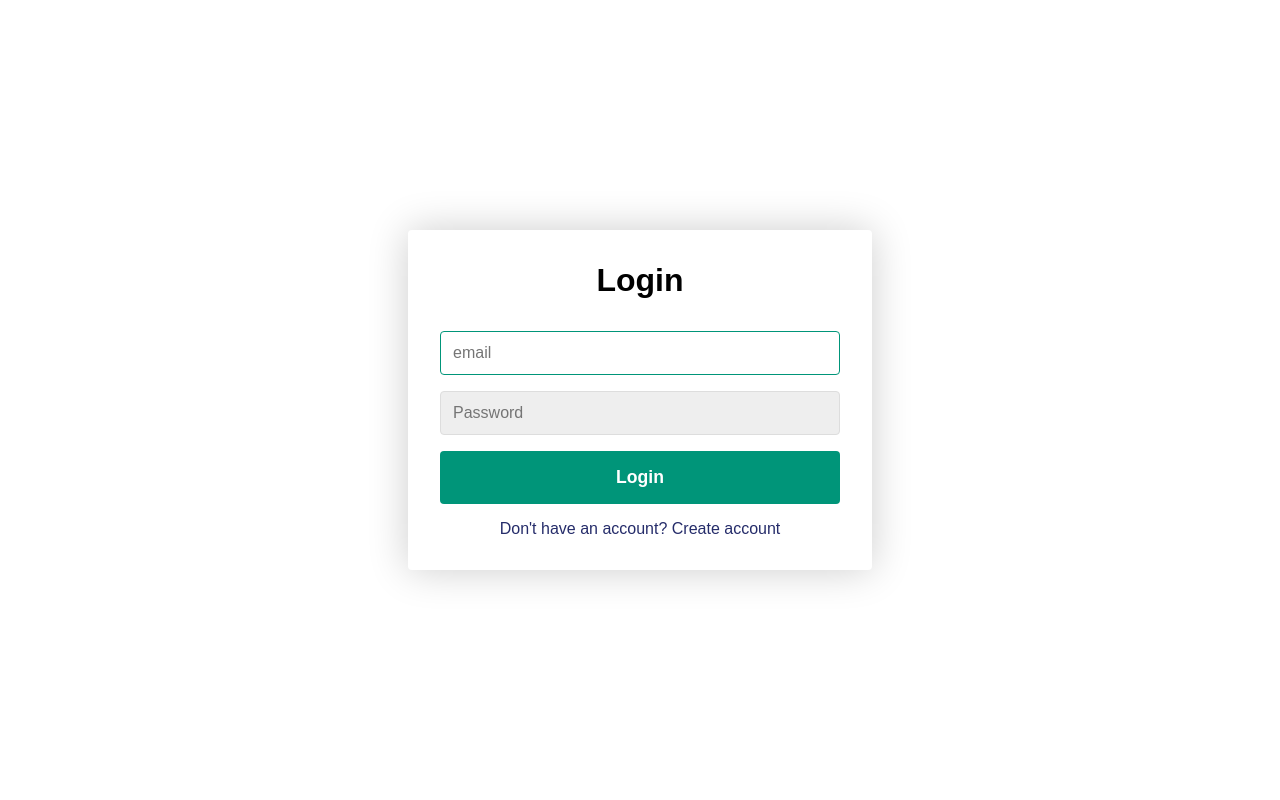
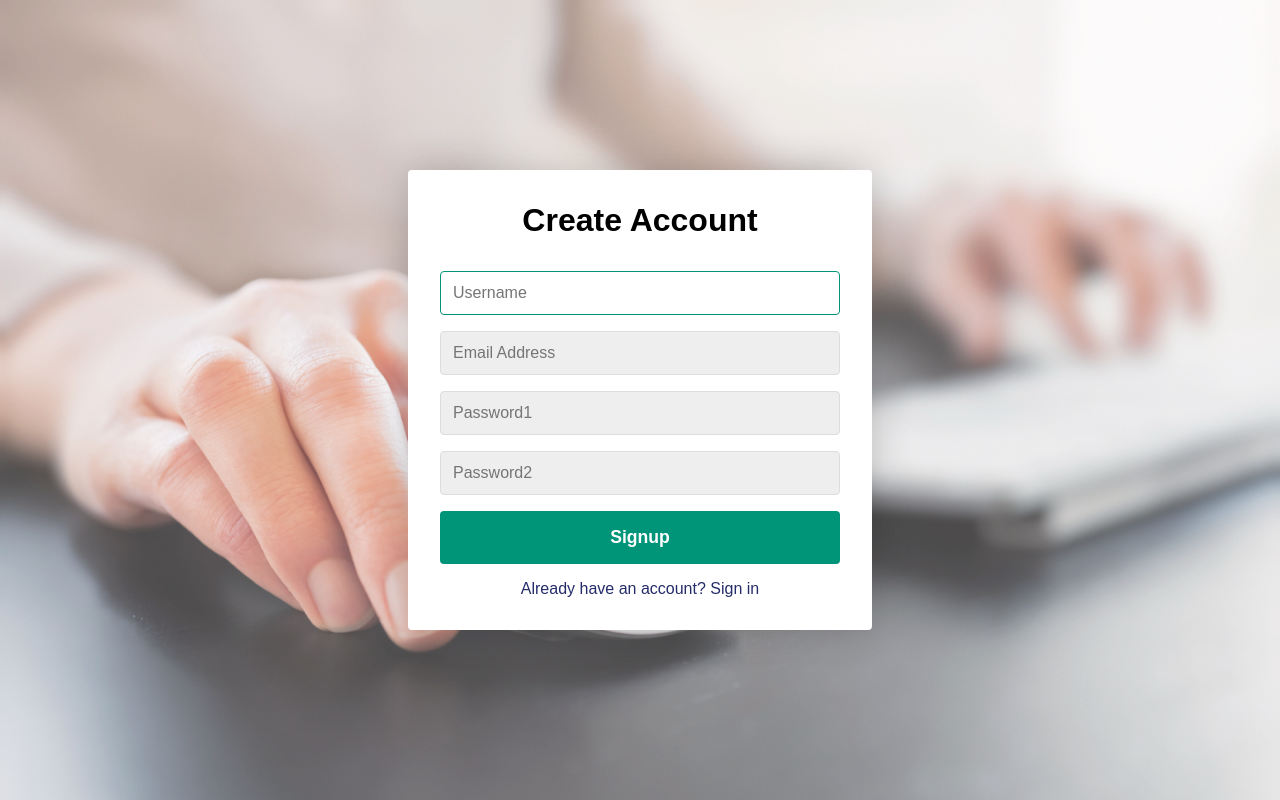
Before and after one commit to riyanhax/Logb, a Flask app: page /signup in a window 1280 px wide. Run offline with Flask 2, Linux system fonts and the light colour scheme.

Commit message:
update code

```diff
--- a/app/model.py
+++ b/app/model.py
@@ -30,7 +30,8 @@ class User(db.Model):
             "verification": self.verification,
             "first_name": self.first_name,
             "last_name": self.last_name,
-            "role_id": self.role_id
+            "role_id": self.role_id,
+            "user_name": self.user_name
         }
 
 class Code(db.Model):
--- a/app/static/css/main.css
+++ b/app/static/css/main.css
@@ -12,8 +12,8 @@ body {
     align-items: center;
     justify-content: center;
     font-size: 18px;
-    /* background: url(./background.jpg);
-    background-size: cover; */
+    background: url(./backgroud.png);
+    background-size: cover;
 }
 
 .container {
--- a/app/static/js/main.js
+++ b/app/static/js/main.js
@@ -110,7 +110,6 @@
 //     }
 // };
 
-
 function setFormMessage(formElement, type, message) {
     const messageElement = formElement.querySelector(".form__message");
 
@@ -129,133 +128,7 @@ function clearInputError(inputElement) {
     inputElement.parentElement.querySelector(".form__input-error-message").textContent = "";
 }
 
-async function postData(url = '', data = {}) {
-    // Default options are marked with *
-    // url = baseUrl+url;
-    const response = await fetch(url, {
-      method: 'POST',
-      mode: 'cors',
-      cache: 'no-cache',
-      credentials: 'same-origin',
-      headers: {
-          'Content-Type': 'application/json'
-    },
-      redirect: 'follow',
-      referrerPolicy: 'no-referrer',
-      body: JSON.stringify(data)
-    });
-    return response;
-}
 document.addEventListener("DOMContentLoaded", () => {
-    const loginForm = document.querySelector("#login");
-    const createAccountForm = document.querySelector("#createAccount");
-    const profileForm = document.querySelector("#profile");
-    const verifyForm = document.querySelector("#verify");
-
-    document.querySelector("#linkCreateAccount").addEventListener("click", e => {
-        e.preventDefault();
-        loginForm.classList.add("form--hidden");
-        createAccountForm.classList.remove("form--hidden");
-    });
-
-    document.querySelector("#linkLogin").addEventListener("click", e => {
-        e.preventDefault();
-        loginForm.classList.remove("form--hidden");
-        createAccountForm.classList.add("form--hidden");
-    });
-
-    createAccountForm.addEventListener("submit", e => {
-        e.preventDefault();
-
-        let payload = {
-            email: document.getElementById("email-signup").value,
-            password1: document.getElementById("password1-signup").value,
-            password2: document.getElementById("password2-signup").value,
-            user_name: document.getElementById("username-signup").value,
-        }
-
-        postData("api/user/register", payload)
-        .then((response)=> {
-            if (!response.ok){
-                let err = new Error(response.status)
-                err.response = response.json()
-                err.status = response.status
-                throw err
-            }
-            alert("register success");
-            loginForm.classList.remove("form--hidden");
-            createAccountForm.classList.add("form--hidden");
-        })
-        .catch((error) => {
-            alert(error.response.message);
-        });
-    })
-
-    loginForm.addEventListener("submit", e => {
-        e.preventDefault();
-        let payload = {
-            email: document.getElementById("email-login").value,
-            password1: document.getElementById("password-login").value,
-        }
-
-        postData("auth/login", payload)
-        .then((response)=> {
-            if (!response.ok){
-                let err = new Error(response.status)
-                err.response = response.json()
-                err.status = response.status
-                throw err
-            }
-
-            loginForm.classList.add("form--hidden");
-            verifyForm.classList.remove("form--hidden");
-        }
-        )
-        .catch((error) => {
-            alert("Invalid email or password format");
-        });
-    });
-
-    verifyForm.addEventListener("submit", e => {
-        e.preventDefault();
-
-        let payload = {
-            password: document.getElementById("input-verify").value
-        };
-
-        postData("auth/verify", payload)
-        .then(response => {
-                if (!response.ok){
-                    let err = new Error(response.status)
-                    err.response = response.json()
-                    err.status = response.status
-                    throw err
-                }
-                let data = response.json();
-                // document.getElementById("user-name-title").innerHTML = "Welcome, \'' + data.user_name + '\' !";
-                document.getElementById("user-name-title").innerHTML = "Welcome!";
-                verifyForm.classList.add("form--hidden");
-                profileForm.classList.remove("form--hidden");
-            }
-        )
-        .catch((error) => {
-            alert(error.response.message);
-            // window.location.replace("/login");
-        });
-
-    });
-
-
-    profileForm.addEventListener("submit", e => {
-        e.preventDefault();
-        loginForm.classList.remove("form--hidden");
-        profileForm.classList.add("form--hidden");
-
-        document.getElementById("email-login").value = ''
-        document.getElementById("password-login").value = ''
-        document.getElementById("input-verify").value = ''
-    });
-
     document.querySelectorAll(".form__input").forEach(inputElement => {
         inputElement.addEventListener("blur", e => {
             if (e.target.id === "signupUsername" && e.target.value.length > 0 && e.target.value.length < 10) {
--- /dev/null
+++ b/app/static/js/signup.js
@@ -0,0 +1,34 @@
+document.addEventListener("DOMContentLoaded", () => {
+    const createAccountForm = document.querySelector("#createAccount");
+
+    document.querySelector("#linkLogin").addEventListener("click", e => {
+        e.preventDefault();
+
+        window.location.replace("/login")
+    });
+
+    createAccountForm.addEventListener("submit", e => {
+    e.preventDefault();
+    let payload = {
+        email: document.getElementById("email-signup").value,
+        password1: document.getElementById("password1-signup").value,
+        password2: document.getElementById("password2-signup").value,
+        user_name: document.getElementById("username-signup").value,
+    }
+
+    postData("api/user/register", payload)
+    .then((response)=> {
+        if (!response.ok){
+            let err = new Error(response.status)
+            err.response = response.json()
+            err.status = response.status
+            throw err
+        }
+        alert("register success");
+        window.location.replace("/login")
+    })
+    .catch((error) => {
+        alert(error.response.message);
+    });
+    })
+});
--- a/app/static/js/utils.js
+++ b/app/static/js/utils.js
@@ -1,6 +1,4 @@
-// var baseUrl = "http://localhost:5000/"
-
-async function postData(url = '', data = {}, headers = {'Content-Type': 'application/json'} ) {
+async function postData(url = '', data = {}) {
     // Default options are marked with *
     // url = baseUrl+url;
     const response = await fetch(url, {
@@ -8,7 +6,7 @@ async function postData(url = '', data = {}, headers = {'Content-Type': 'applica
       mode: 'cors',
       cache: 'no-cache',
       credentials: 'same-origin',
-      headers: ,
+      headers: {'Content-Type': 'application/json; charset=UTF-8'},
       redirect: 'follow',
       referrerPolicy: 'no-referrer',
       body: JSON.stringify(data)
@@ -16,6 +14,21 @@ async function postData(url = '', data = {}, headers = {'Content-Type': 'applica
     return response;
 }
 
+async function getData(url = '', headers = {'Content-Type': 'application/json'}) {
+  const response = await fetch(url, {
+    method: 'GET',
+    headers: headers,
+  });
+  return response;
+}
+
+async function deleteData(url = '', headers = {'Content-Type': 'application/json'}) {
+  const response = await fetch(url, {
+    method: 'DELETE',
+    headers: headers,
+  });
+  return response;
+}
 // async function postData(url = '', data = {}) {
 //   // Default options are marked with *
 //   // url = baseUrl+url;
--- a/app/templates/base.html
+++ b/app/templates/base.html
@@ -1,4 +1,5 @@
 <!DOCTYPE html>
+<html>
     <head>
         <meta name="viewport" content="width=device-width, initial-scale=1.0">
         <meta charset="utf-8">
@@ -8,60 +9,10 @@
     </head>
     <body>
         <div class="container">
-        <form class="form" id="login">
-            <h1 class="form__title">Login</h1>
-            <div class="form__message form__message--error"></div>
-            <div class="form__input-group">
-                <input type="email" id="email-login" class="form__input" autofocus placeholder="email">
-                <div class="form__input-error-message"></div>
+            {% block body %}{% endblock %}
         </div>
-            <div class="form__input-group">
-                <input type="password" id="password-login" class="form__input" autofocus placeholder="Password">
-                <div class="form__input-error-message"></div>
-            </div>
-            <button class="form__button" type="submit">Login</button>
-            <!-- <p class="form__text">
-                <a href="#" class="form__link">Forgot your password?</a>
-            </p> -->
-            <p class="form__text">
-                <a class="form__link" href="./" id="linkCreateAccount">Don't have an account? Create account</a>
-            </p>
-        </form>
-        <form class="form form--hidden" id="createAccount">
-            <h1 class="form__title">Create Account</h1>
-            <div class="form__message form__message--error"></div>
-            <div class="form__input-group">
-                <input type="text" id="username-signup" class="form__input" autofocus placeholder="Username">
-                <div class="form__input-error-message"></div>
-            </div>
-            <div class="form__input-group">
-                <input type="email" id="email-signup" class="form__input" autofocus placeholder="Email Address">
-                <div class="form__input-error-message"></div>
-            </div>
-            <div class="form__input-group">
-                <input type="password" id="password1-signup" class="form__input" autofocus placeholder="Password1">
-                <div class="form__input-error-message"></div>
-            </div>
-            <div class="form__input-group">
-                <input type="password" id="password2-signup" class="form__input" autofocus placeholder="Password2">
-                <div class="form__input-error-message"></div>
-            </div>
-            <button id="btn-continue" class="form__button" type="submit">Signup</button>
-            <p class="form__text">
-                <a class="form__link" href="./" id="linkLogin">Already have an account? Sign in</a>
-            </p>
-        </form>
-        <form class="form form--hidden" id="verify">
-            <div class="form__input-group">
-                <input type="password" id="input-verify" class="form__input" autofocus placeholder="Password2">
-                <div class="form__input-error-message"></div>
-            </div>
-            <button id = "btn-verify" class="form__button" type="submit">Continue</button>
-        </form>
-        <form class="form form--hidden" id="profile">
-            <h1 id="user-name-title" class="form__title">Welcome</h1>
-            <button id = "btn-logout" class="form__button" type="submit">Logout</button>
-        </form>
-    </div>
-    <script type="text/javascript" src="{{ url_for('static', filename='js/main.js')}}"></script>
+        <script src="{{ url_for('static', filename='js/utils.js')}}"></script>
+        <script src="{{ url_for('static', filename='js/main.js')}}"></script>
+        {% block js %}{% endblock %}
     </body>
+</html>
--- a/app/templates/signup.html
+++ b/app/templates/signup.html
@@ -1,55 +1,34 @@
 {% extends "base.html" %}
 
-{% block content %}
-<div class="column is-4 is-offset-4">
-    <h3 class="title">Sign Up</h3>
-    <div class="box">
-        <form>
-            <div class="field">
-                <div class="control">
-                    <input id="email-signup" class="input is-large" type="email" name="email" placeholder="Email" autofocus="">
-                </div>
-            </div>
-
-            <div class="field">
-                <div class="control">
-                    <input id="username-signup" class="input is-large" type="text" name="username" placeholder="Username" autofocus="">
-                </div>
-            </div>
-
-            <div class="field">
-                <div class="control">
-                    <input id="firstname-signup" class="input is-large" type="text" name="firstname" placeholder="First Name" autofocus="">
-                </div>
-            </div>
-
-            <div class="field">
-                <div class="control">
-                    <input id="lastname-signup" class="input is-large" type="text" name="lastname" placeholder="Last Name" autofocus="">
-                </div>
-            </div>
-
-            <div class="field">
-                <div class="control">
-                    <input id="password1-signup" class="input is-large" type="password" name="password1" placeholder="Password1">
-                </div>
-            </div>
-
-            <div class="field">
-                <div class="control">
-                    <input id="password2-signup" class="input is-large" type="password" name="password2" placeholder="Password2">
-                </div>
-            </div>
-
-            <div class="field is-grouped">
-                <div class="control">
-                  <button id="btn-signup"  class="button is-link">Sign Up</button>
-                </div>
-                <!-- <div class="control">
-                  <button id="btn-cancel-signup" class="button is-link is-light">Cancel</button>
-                </div> -->
-            </div>
-        </form>
-    </div>
+{% block body %}
+<div>
+    <form class="form" id="createAccount">
+        <h1 class="form__title">Create Account</h1>
+        <div class="form__message form__message--error"></div>
+        <div class="form__input-group">
+            <input type="text" id="username-signup" class="form__input" autofocus placeholder="Username">
+            <div class="form__input-error-message"></div>
+        </div>
+        <div class="form__input-group">
+            <input type="email" id="email-signup" class="form__input" autofocus placeholder="Email Address">
+            <div class="form__input-error-message"></div>
+        </div>
+        <div class="form__input-group">
+            <input type="password" id="password1-signup" class="form__input" autofocus placeholder="Password1">
+            <div class="form__input-error-message"></div>
+        </div>
+        <div class="form__input-group">
+            <input type="password" id="password2-signup" class="form__input" autofocus placeholder="Password2">
+            <div class="form__input-error-message"></div>
+        </div>
+        <button id="btn-continue" class="form__button" type="submit">Signup</button>
+        <p class="form__text">
+            <a class="form__link" href="./" id="linkLogin">Already have an account? Sign in</a>
+        </p>
+    </form>
 </div>
 {% endblock %}
+
+{% block js %}
+<script src="{{ url_for('static', filename='js/signup.js')}}"></script>
+{% endblock js %}
--- a/app/views.py
+++ b/app/views.py
@@ -1,13 +1,18 @@
 import os.path
-from flask import Blueprint, render_template, send_from_directory
+from flask import Blueprint, render_template, session
+from flask.helpers import url_for
 from flask_jwt_extended import get_jwt_identity, verify_jwt_in_request
+from flask_jwt_extended.utils import get_current_user
+from flask_jwt_extended.view_decorators import jwt_required
+from werkzeug.utils import redirect
 from app.service.user import User
+from app.model import User as UserModel
 
 view_blp = Blueprint("view", __name__)
 
 @view_blp.route("/")
 def index():
-    return render_template("base.html")
+    return render_template("login.html")
     # print (1)
     # try:
     # verify_jwt_in_request()
@@ -22,23 +27,31 @@ def index():
     #     return render_template("login.html")
 
 @view_blp.route('/profile')
+# @jwt_required()
 def profile():
-    return render_template("profile.html")
-    # try:
+    email = session.get("email")
+    if not email:
+        return redirect(url_for("view.login"))
+    user = UserModel.query.filter_by(email=email).first()
+    if not user:
+        return redirect(url_for("view.login"))
+    else:
+        return render_template("profile.html", name = user.user_name)
     # verify_jwt_in_request()
     # idt = get_jwt_identity()
     # id_ = idt.get("id", -1)
     # user = User.get_user_by_id(id_)
+    # # user = get_current_user()
     # if user:
     #     return render_template("profile.html")
     # else:
-    #     return render_template("login.html")
+    #     redirect(url_for("view.login"))
     # except:
-    #     return render_template("login.html")
+    #     return redirect(url_for("view.login"))
 
-@view_blp.route('/verify')
-def verify():
-    return render_template("verify.html")
+# @view_blp.route('/verify')
+# def verify():
+#     return render_template("verify.html")
 
 @view_blp.route('/login')
 def login():
--- a/requirements.txt
+++ b/requirements.txt
@@ -4,6 +4,7 @@ blinker==1.4
 cffi==1.14.5
 click==8.0.1
 colorama==0.4.4
+cryptography==3.4.7
 Flask==2.0.1
 Flask-Bcrypt==0.7.1
 Flask-JWT-Extended==4.2.1
```
Also changed, not shown: app/controller/auth.py (+6 -1 lines), app/service/__init__.py (+7 -3 lines), app/service/auth.py (+16 -6 lines), app/static/js/login.js (added, +63 -0 lines), app/static/js/profile.js (added, +43 -0 lines), app/templates/login.html (+33 -26 lines), app/templates/profile.html (+11 -4 lines), app/templates/verify.html (+14 -14 lines), app/static/css/backgroud.jpg (deleted), app/static/css/backgroud.png (added), 1 other file. Lines whose indentation alone changed are shown as unchanged.
